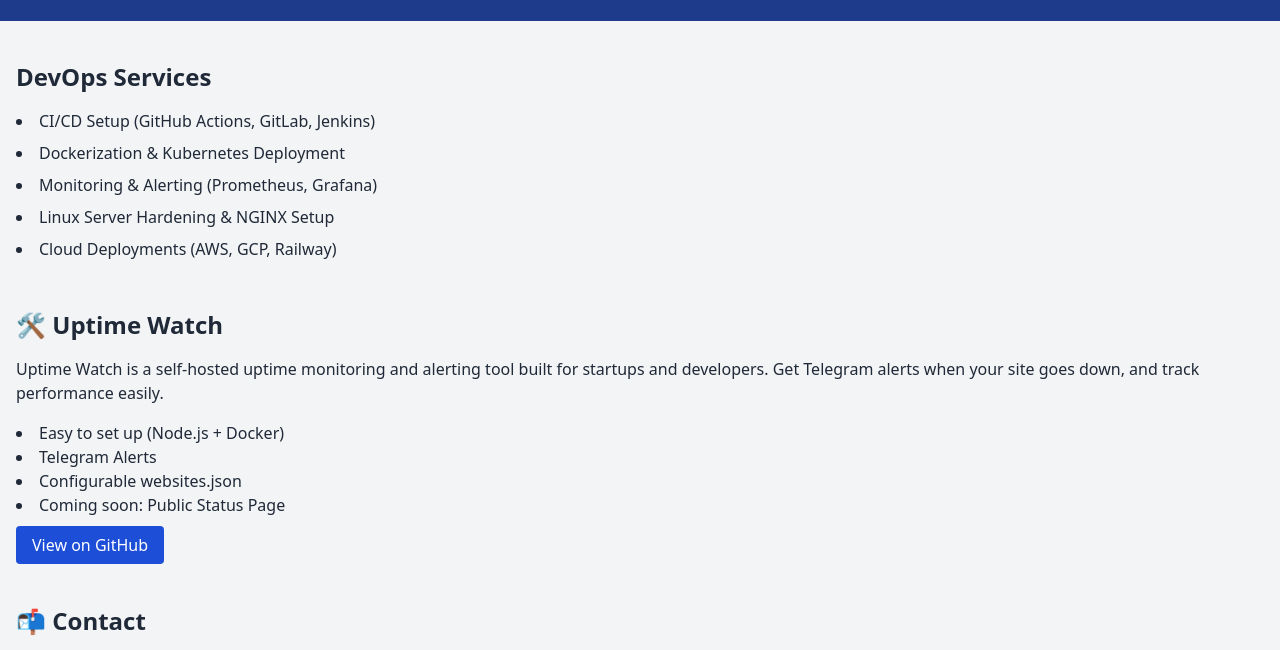
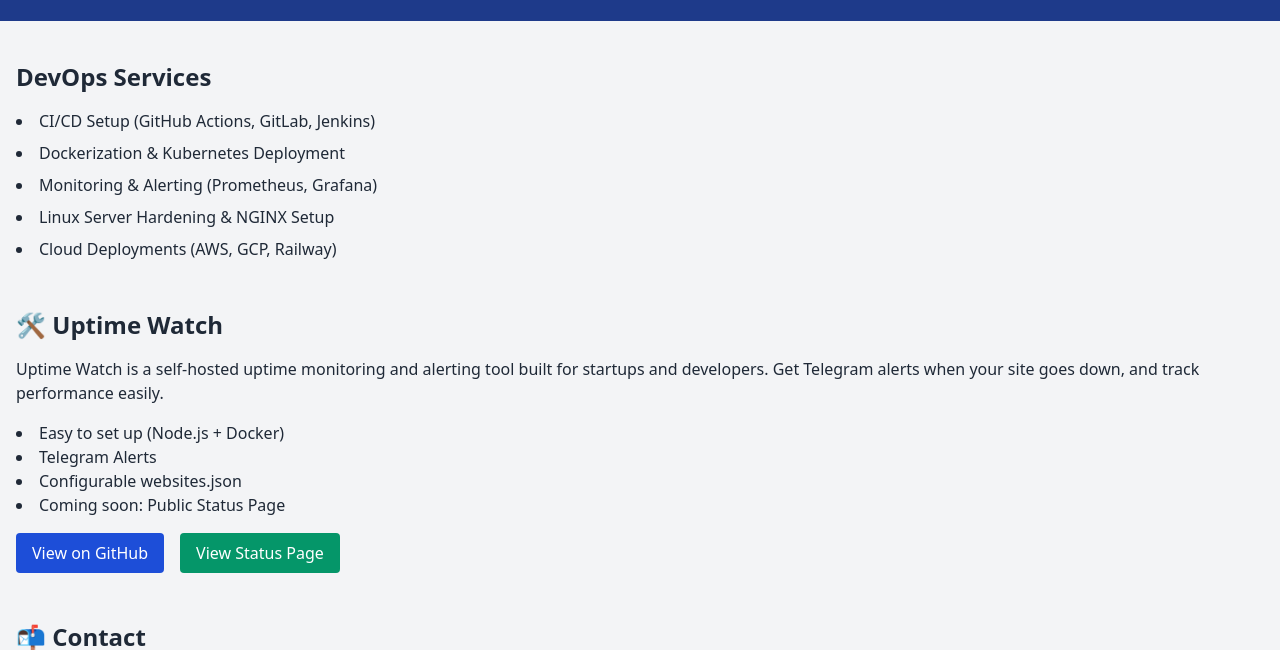
Before and after one commit to GhaniWaheed/ghaniwaheed.devops, a website: page index.html in a window 1280 px wide. Shown: the part 91-741 px from the top of the page. Drawn offline with nearby package versions, Linux system fonts and the light colour scheme.

Commit message:
change in index.html

```diff
--- a/index.html
+++ b/index.html
@@ -37,8 +37,20 @@
     <li>Configurable websites.json</li>
     <li>Coming soon: Public Status Page</li>
   </ul>
-      <a href="#" class="bg-blue-700 text-white px-4 py-2 rounded hover:bg-blue-800">View on GitHub</a>
+
+  <!-- GitHub Button -->
+  <div class="flex flex-col sm:flex-row gap-4">
+    <a href="https://github.com/GhaniWaheed/ghaniwaheed.devops" class="bg-blue-700 text-white px-4 py-2 rounded hover:bg-blue-800 text-center">
+      View on GitHub
+    </a>
+
+    <!-- New Status Page Button -->
+    <a href="status.html" class="bg-green-600 text-white px-4 py-2 rounded hover:bg-green-700 text-center">
+      View Status Page
+    </a>
+  </div>
 </section>
+
 
     <!-- Contact -->
     <section class="mb-12">
```
Also changed, not shown: status.json (+8 -2 lines). Lines whose indentation alone changed are shown as unchanged.
